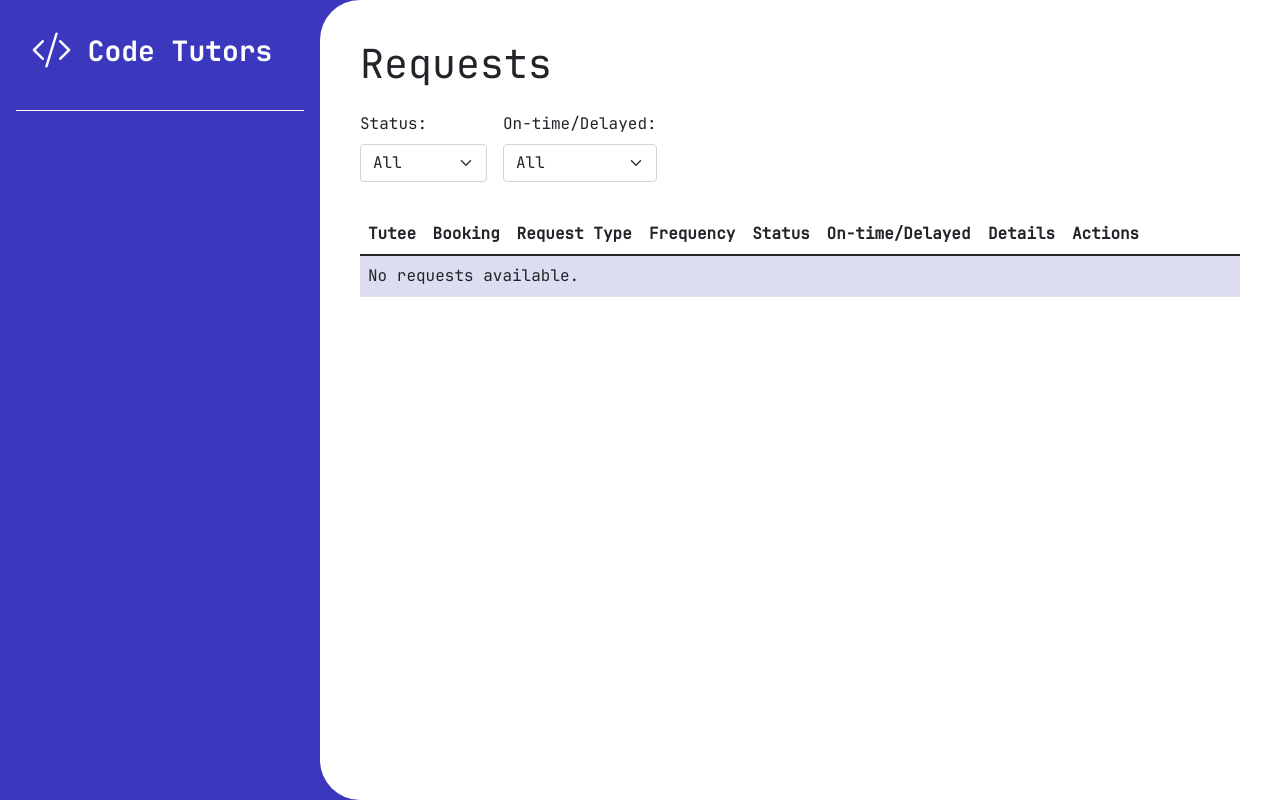
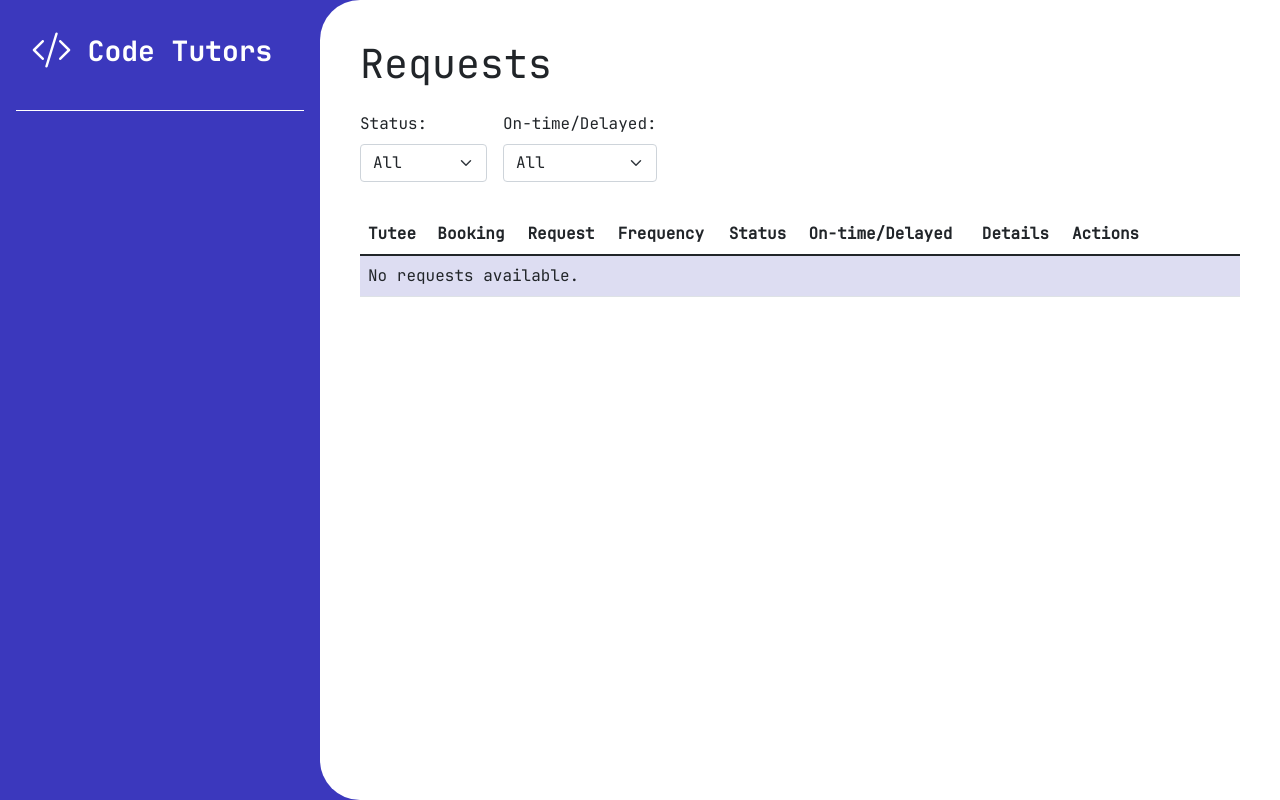
Before and after one commit to Lluc4s/SEG-SGP, a Django app: template tutorials/templates/view_requests.html in a window 1280 px wide. Run offline with Django 3.2, Linux system fonts and the light colour scheme; the template is opened without the code that fills it, so the values that code supplies are empty; some libraries are stand-ins or nearby versions.

Commit message:
Changed request form html to inform errors, when form fields are incorrect

```diff
--- a/tutorials/templates/requests.html
+++ b/tutorials/templates/requests.html
@@ -20,7 +20,7 @@
     <!-- Form for submitting a request (default behavior if no tab is selected) -->
     <form method="POST">
       {% csrf_token %}
-      {{ form.as_p }}
+      {% include 'partials/bootstrap_form.html' with form=form %}
       <button type="submit" class="btn btn-primary">Submit Request</button>
     </form>
   {% elif request.GET.tab == 'view_requests' %}
--- a/tutorials/templates/view_requests.html
+++ b/tutorials/templates/view_requests.html
@@ -32,7 +32,7 @@
         <tr>
           <th>Tutee</th>
           <th>Booking</th>
-          <th>Request Type</th>
+          <th>Request</th>
           <th>Frequency</th>
           <th>Status</th>
           <th>On-time/Delayed</th>
```
